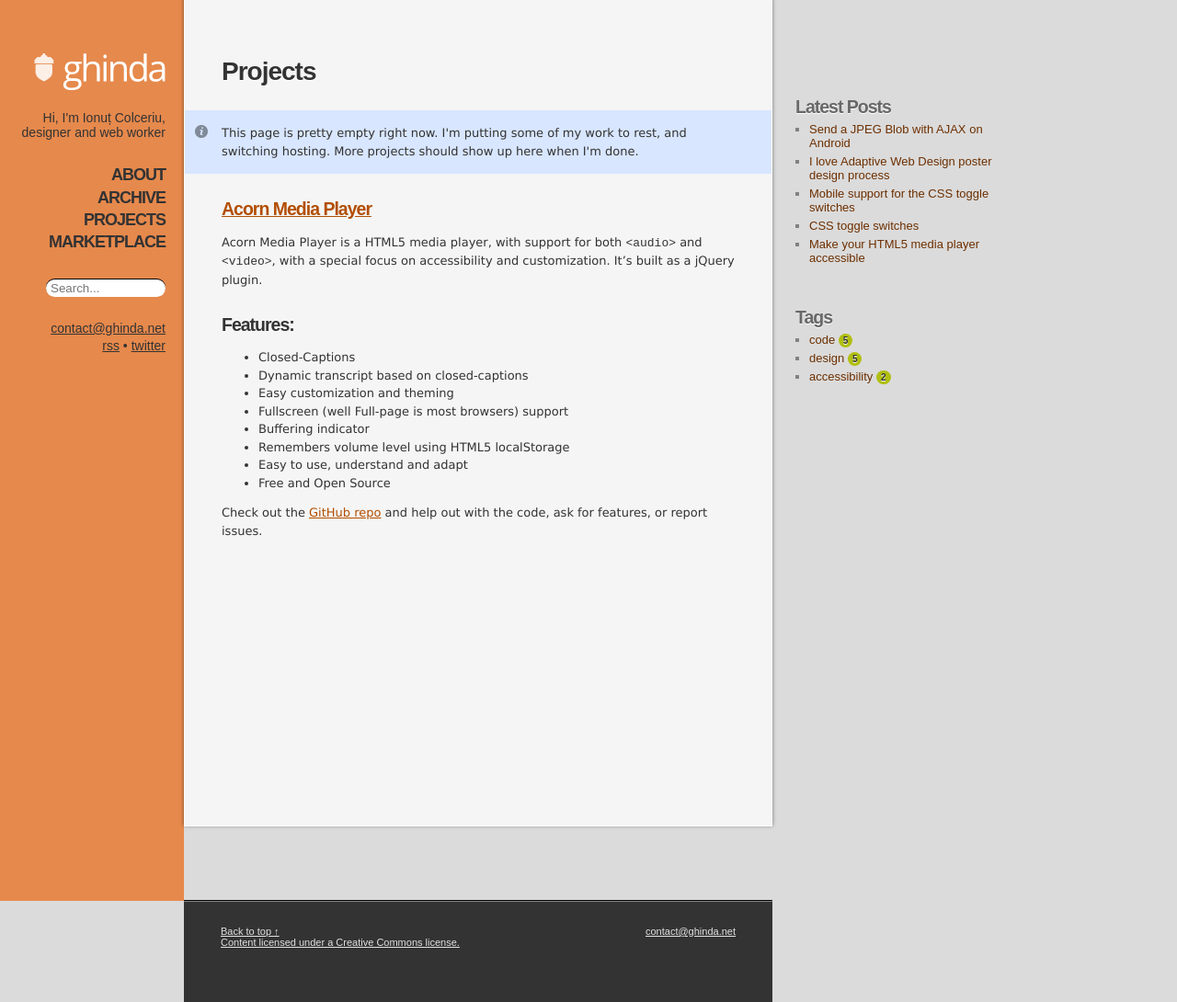
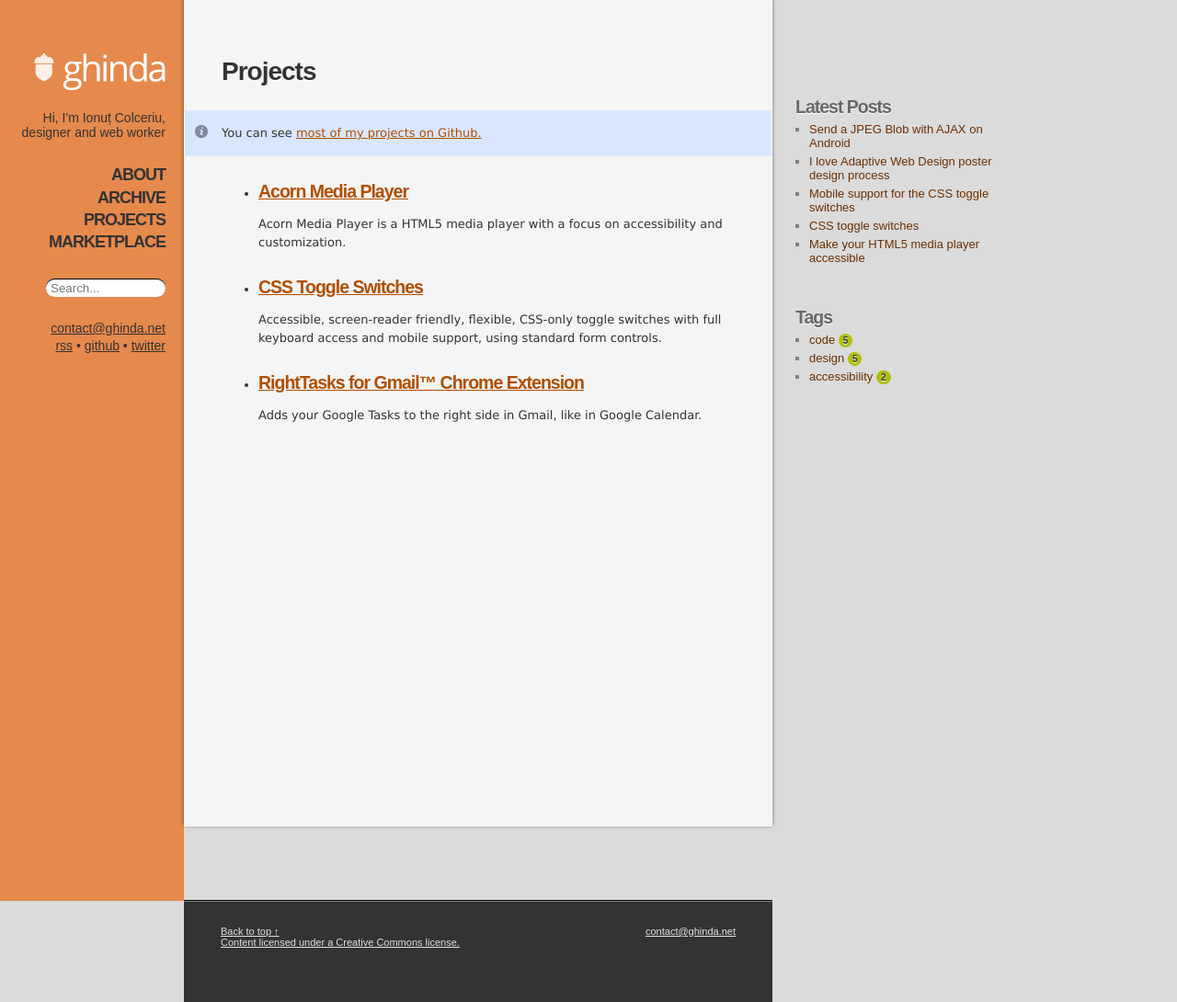
Before and after one commit to ghinda/ghinda.github.com, a Jekyll site: the page built from projects.md, in a window 1280 px wide. Shown: the whole page at 92% size. Built offline with Jekyll 4.4.1, drawn with Linux system fonts in a browser that asks for light colours.

Commit message:
Add some projects to the Projects page, it's been empty for too long. Add a github link on the left sidebar.

```diff
--- a/_layouts/default.html
+++ b/_layouts/default.html
@@ -33,6 +33,7 @@
 		<p>
 			<a href="mailto:contact@ghinda.net">contact@ghinda.net</a> <br />
 			<a href="http://feeds.feedburner.com/ghinda/" rel="external">rss</a> &#8226;
+			<a href="https://github.com/ghinda" rel="external">github</a> &#8226;
 			<a href="http://twitter.com/ghindas/" rel="external">twitter</a>
 		</p>
 	</section>
--- a/projects.md
+++ b/projects.md
@@ -4,22 +4,14 @@
 ---
 
 <div class="notice">
-This page is pretty empty right now. I'm putting some of my work to rest, and switching hosting. More projects should show up here when I'm done.
+You can see <a href="https://github.com/ghinda">most of my projects on Github.</a>
 </div>
 
-[Acorn Media Player](http://ghinda.net/acornmediaplayer/)
----------------------------------------------------------
-Acorn Media Player is a HTML5 media player, with support for both `<audio>` and `<video>`, with a special focus on accessibility and customization. It's built as a jQuery plugin.
+* ## [Acorn Media Player](http://ghinda.net/acornmediaplayer/)
+Acorn Media Player is a HTML5 media player with a focus on accessibility and customization.
 
-Features:
----------
-* Closed-Captions
-* Dynamic transcript based on closed-captions
-* Easy customization and theming
-* Fullscreen (well Full-page is most browsers) support
-* Buffering indicator
-* Remembers volume level using HTML5 localStorage
-* Easy to use, understand and adapt
-* Free and Open Source
+* ## [CSS Toggle Switches](http://ghinda.net/css-toggle-switch/)
+Accessible, screen-reader friendly, flexible, CSS-only toggle switches with full keyboard access and mobile support, using standard form controls.
 
-Check out the [GitHub repo](https://github.com/ghinda/acornmediaplayer) and help out with the code, ask for features, or report issues.
+* ## [RightTasks for Gmail™ Chrome Extension](https://chrome.google.com/webstore/detail/righttasks-for-gmail/hgniockidojcaaolfcbbkaaakbjdebpe)
+Adds your Google Tasks to the right side in Gmail, like in Google Calendar.
```
